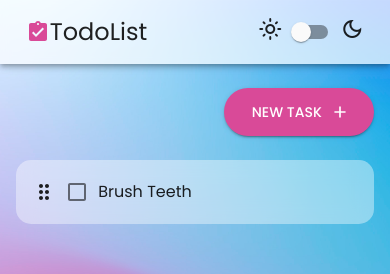
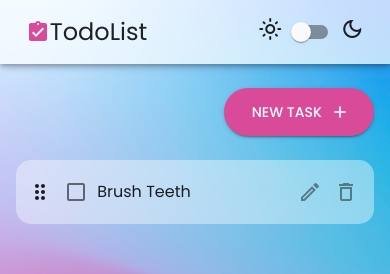
Before and after one commit to parthpatel6347/react-hooks-todo-app, a React (Create React App) app: page / in a window 390 px wide. Shown: the top 274 px of the page. Built offline with nearby package versions, Linux system fonts and the light colour scheme.

Commit message:
fix bug and tweak styles

```diff
--- a/src/Todo.js
+++ b/src/Todo.js
@@ -25,6 +25,7 @@ import { Typography } from "@material-ui/core";
 const useStyles = makeStyles((theme) => ({
   root: {
     height: "64px",
+    paddingLeft: "0",
     "&:hover $icon": {
       opacity: 1,
     },
@@ -33,17 +34,28 @@ const useStyles = makeStyles((theme) => ({
     display: (props) => props.isSorting && "none",
     opacity: "0",
     transition: "color 0.5s",
+    [theme.breakpoints.down("sm")]: {
+      opacity: ".8",
+    },
   },
   checkbox: {
     transition: "all 0.5s",
+    paddingLeft: "0",
   },
   dragHandle: {
     cursor: "grab",
+    height: "100%",
+    width: "48px",
+    padding: "0 12px",
   },
   text: {
     textDecoration: (props) => (props.completed ? "line-through" : "none"),
     textDecorationColor: `${theme.palette.primary.main} !important`,
-    textDecorationThickness: "25% !important",
+    textDecorationThickness: "3px !important",
+    width: "80%",
+    [theme.breakpoints.down("sm")]: {
+      width: "75%",
+    },
   },
 }));
 
@@ -80,8 +92,8 @@ const Todo = SortableElement(({ id, completed, task, last, isSorting }) => {
               tabIndex={-1}
               onClick={() => dispatch({ type: "TOGGLE", id: id })}
             />
-            <ListItemText className={classes.text}>
-              <Typography noWrap style={{ width: "80%" }}>
+            <ListItemText>
+              <Typography noWrap className={classes.text}>
                 {task}
               </Typography>
             </ListItemText>
--- a/src/TodoApp.js
+++ b/src/TodoApp.js
@@ -5,8 +5,6 @@ import ToolBar from "@material-ui/core/Toolbar";
 import Grid from "@material-ui/core/Grid";
 import Switch from "@material-ui/core/Switch";
 import AssignmentTurnedInIcon from "@material-ui/icons/AssignmentTurnedIn";
-import WbSunnyOutlinedIcon from "@material-ui/icons/WbSunnyOutlined";
-import Brightness2OutlinedIcon from "@material-ui/icons/Brightness2Outlined";
 import { makeStyles } from "@material-ui/core/styles";
 import { ThemeProvider, createMuiTheme } from "@material-ui/core/styles";
 import { CssBaseline } from "@material-ui/core";
@@ -86,12 +84,7 @@ function TodoApp() {
               TodoList
             </Typography>
             <div>
-              <Grid
-                component="label"
-                container
-                alignItems="center"
-                spacing={0.5}
-              >
+              <Grid component="label" container alignItems="center">
                 <Grid item>
                   <span className="material-icons-outlined">light_mode</span>
                 </Grid>
--- a/src/TodoForm.js
+++ b/src/TodoForm.js
@@ -1,7 +1,6 @@
 import React, { useContext } from "react";
 import Paper from "@material-ui/core/Paper";
 import TextField from "@material-ui/core/TextField";
-import Fab from "@material-ui/core/Fab";
 import Button from "@material-ui/core/Button";
 import IconButton from "@material-ui/core/IconButton";
 import AddRoundedIcon from "@material-ui/icons/AddRounded";
--- a/src/TodoList.js
+++ b/src/TodoList.js
@@ -1,10 +1,7 @@
 import React, { useContext, useState } from "react";
 import Paper from "@material-ui/core/Paper";
-import Divider from "@material-ui/core/Divider";
 import { makeStyles } from "@material-ui/core/styles";
-import arrayMove from "array-move";
 
-import Todo from "./Todo";
 import { TodosContext } from "./contexts/todosContext";
 import { DispatchContext } from "./contexts/todosContext";
 
```
